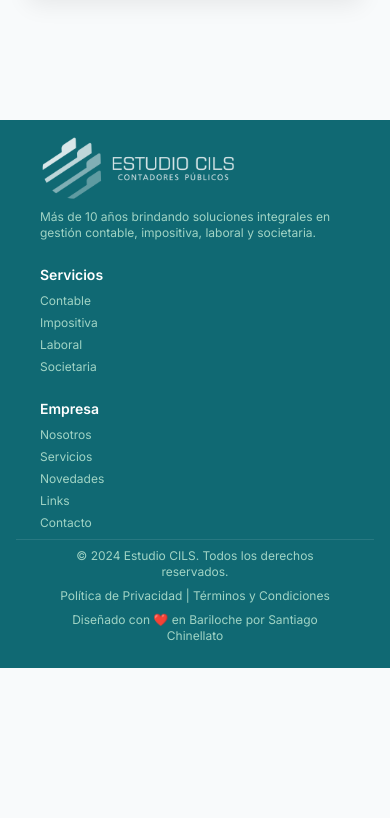
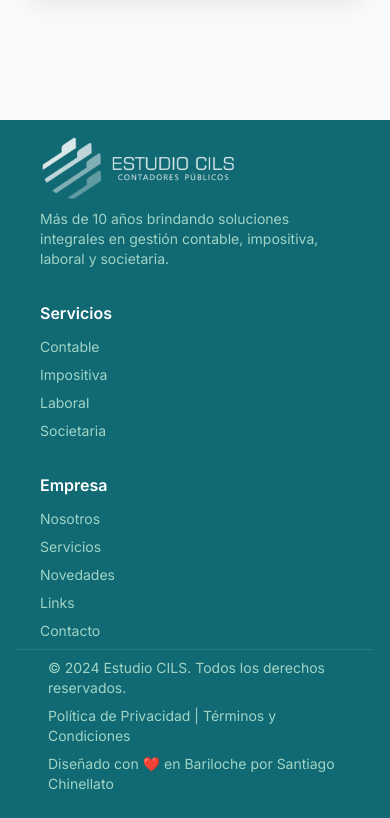
Before and after one commit to santiagochinellato/CILS, a React (Vite) app: page /links in a window 390 px wide. Shown: the part 1361-2179 px from the top of the page. Before the commit the page ends 2029 px from the top, so only its background shows below. Built offline with nearby package versions, Linux system fonts and the light colour scheme.

Commit message:
header fix

```diff
--- a/src/components/layout/Footer.tsx
+++ b/src/components/layout/Footer.tsx
@@ -7,16 +7,16 @@ export const Footer: React.FC = () => {
   const { footer } = siteConfig;
   return (
     <footer className="bg-primary text-white mt-16 p-4 flex flex-col gap-2" role="contentinfo">
-      <div className="container py-8 sm:py-12 grid md:grid-cols-3 gap-6 sm:gap-8 px-4">
+      <div className="container py-12 grid md:grid-cols-3 gap-8 ">
         <section aria-labelledby="footer-about">
           <div id="footer-about" className="flex items-center">
-            <LogoCILS variant="white" width={140} className="sm:w-[160px] opacity-90" height={48} animated={false} />
+            <LogoCILS variant="white" width={160} height={48} animated={false} className="opacity-90" />
           </div>
-          <p className="text-xs sm:text-sm text-accent2 mt-2">{footer.about.text}</p>
+          <p className="text-sm text-accent2 mt-2">{footer.about.text}</p>
         </section>
         <nav aria-labelledby="footer-services" className='flex flex-col justify-center items-start md:items-center'>
-          <h3 id="footer-services" className="font-semibold mb-2 sm:mb-3 text-sm sm:text-base">Servicios</h3>
-          <ul className="space-y-1.5 sm:space-y-2 text-xs sm:text-sm text-accent2">
+          <h3 id="footer-services" className="font-semibold mb-3">Servicios</h3>
+          <ul className="space-y-2 text-sm text-accent2">
             {footer.services.map((s)=> (
               <li key={s.label}>
                 <Link to={s.href.startsWith('#') ? '/servicios' : s.href} className="hover:text-white transition-colors">
@@ -27,8 +27,8 @@ export const Footer: React.FC = () => {
           </ul>
         </nav>
         <nav aria-labelledby="footer-company" className='flex flex-col justify-center items-start md:items-center'>
-          <h3 id="footer-company" className="font-semibold mb-2 sm:mb-3 text-sm sm:text-base">Empresa</h3>
-          <ul className="space-y-1.5 sm:space-y-2 text-xs sm:text-sm text-accent2">
+          <h3 id="footer-company" className="font-semibold mb-3">Empresa</h3>
+          <ul className="space-y-2 text-sm text-accent2">
             {footer.company.map((i)=> (
               <li key={i.label}>
                 <Link
@@ -73,10 +73,10 @@ export const Footer: React.FC = () => {
         </section> */}
       </div>
       <div className="border-t border-white/10 p-2">
-        <div className="container p-3 sm:p-4 text-xs sm:text-sm flex flex-col md:flex-row gap-2 md:gap-0 md:items-center md:justify-between text-accent2 px-4">
-          <div className="text-center md:text-left">{footer.bottom.left}</div>
-          <div className="text-center md:text-left">{footer.bottom.center}</div>
-          <div className="text-center md:text-left" dangerouslySetInnerHTML={{ __html: footer.bottom.right }} />
+        <div className="container p-4 text-sm flex flex-col md:flex-row gap-2 md:gap-0 md:items-center md:justify-between text-accent2">
+          <div>{footer.bottom.left}</div>
+          <div>{footer.bottom.center}</div>
+          <div dangerouslySetInnerHTML={{ __html: footer.bottom.right }} />
         </div>
       </div>
     </footer>
--- a/src/components/layout/Header.tsx
+++ b/src/components/layout/Header.tsx
@@ -36,6 +36,29 @@ export const Header: React.FC = () => {
     window.addEventListener('keydown', onKey);
     return () => window.removeEventListener('keydown', onKey);
   }, []);
+  // Determinar si el header está transparente en la home
+  const isTransparentHome = isHome && !isSticky;
+  // Clases de color para los links del menú
+  const navLinkClass = cn(
+    isTransparentHome
+      ? 'text-white hover:text-accent1'
+      : 'text-text dark:text-white/80 hover:text-primary dark:hover:text-accent1',
+    'transition-colors relative after:absolute after:-bottom-1 after:left-0 after:h-[2px] after:bg-secondary after:w-0 hover:after:w-full after:transition-all'
+  );
+  // Clases de color para el botón hamburguesa
+  const burgerClass = cn(
+    'lg:hidden w-10 h-10 rounded-md border flex flex-col justify-center items-center gap-1 transition-colors',
+    isTransparentHome
+      ? 'border-white text-white'
+      : 'border-primary text-primary dark:border-white/20 dark:text-white'
+  );
+  // Clases de color para los links del menú móvil
+  const mobileNavLinkClass = cn(
+    isTransparentHome
+      ? 'text-white'
+      : 'text-text dark:text-white/80',
+    'text-base font-medium py-1'
+  );
   return (
     <header
       className={cn(
@@ -45,7 +68,7 @@ export const Header: React.FC = () => {
       )}
     >
       <div className="max-w-7xl mx-auto px-6 w-full flex items-center justify-between">
-        <Link to="/" className="font-montserrat font-bold text-xl text-primary dark:text-white flex items-center gap-4">
+        <Link to="/" className={cn('font-montserrat font-bold text-xl flex items-center gap-4', isTransparentHome ? 'text-white' : 'text-primary dark:text-white')}>
           <LogoCILS
             variant={isHome ? (isSticky ? (theme === 'dark' ? 'white' : 'color') : 'white') : 'color'}
             width={138}
@@ -54,14 +77,14 @@ export const Header: React.FC = () => {
             animated={true}
           />
         </Link>
-  <nav className="hidden lg:flex items-center gap-8 font-inter text-sm">
+        <nav className="hidden lg:flex items-center gap-8 font-inter text-sm">
           {navItems.map((item) => {
             const to = item.href.startsWith('#') ? '/' : item.href;
             return (
               <Link
                 key={item.href}
                 to={to}
-                className="text-text dark:text-white/80 hover:text-primary dark:hover:text-accent1 transition-colors relative after:absolute after:-bottom-1 after:left-0 after:h-[2px] after:bg-secondary after:w-0 hover:after:w-full after:transition-all"
+                className={navLinkClass}
               >
                 {item.label}
               </Link>
@@ -97,10 +120,7 @@ export const Header: React.FC = () => {
           aria-expanded={menuOpen}
           aria-controls="mobile-menu"
           onClick={() => setMenuOpen(o => !o)}
-          className={cn(
-            'lg:hidden w-10 h-10 rounded-md border flex flex-col justify-center items-center gap-1 transition-colors',
-            'border-primary text-primary dark:border-white/20 dark:text-white'
-          )}
+          className={burgerClass}
         >
           <span className={cn('w-5 h-[2px] bg-current transition-transform', menuOpen && 'translate-y-[6px] rotate-45')} />
           <span className={cn('w-5 h-[2px] bg-current transition-opacity', menuOpen && 'opacity-0')} />
@@ -117,23 +137,28 @@ export const Header: React.FC = () => {
         aria-hidden={!menuOpen}
       >
         <div
-          className="absolute inset-0  "
+          className="absolute inset-0"
           onClick={() => setMenuOpen(false)}
         />
-        <nav className="absolute top-20 left-0 right-0  bg-white dark:bg-[#0F1C21]  shadow-xl border border-gray-200 dark:border-white/10 p-6 flex flex-col gap-4 h-100">
+        <nav className={cn(
+          'absolute top-20 left-0 right-0 shadow-xl border p-6 flex flex-col gap-4 h-100',
+          isTransparentHome
+            ? 'bg-white/10 border-white/20'
+            : 'bg-white dark:bg-[#0F1C21] border-gray-200 dark:border-white/10'
+        )}>
           {navItems.map(item => {
             const to = item.href.startsWith('#') ? '/' : item.href;
             return (
               <Link
                 key={item.href}
                 to={to}
-                className="text-text dark:text-white/80 text-base font-medium py-1"
+                className={mobileNavLinkClass}
               >
                 {item.label}
               </Link>
             );
           })}
-          <div className="h-px bg-gray-200 dark:bg-white/10 my-2" />
+          <div className={cn('h-px my-2', isTransparentHome ? 'bg-white/30' : 'bg-gray-200 dark:bg-white/10')} />
           <Link
             to="/contacto"
             className="bg-secondary hover:bg-primary text-white font-semibold px-4 py-2 rounded-md shadow text-center"
```
